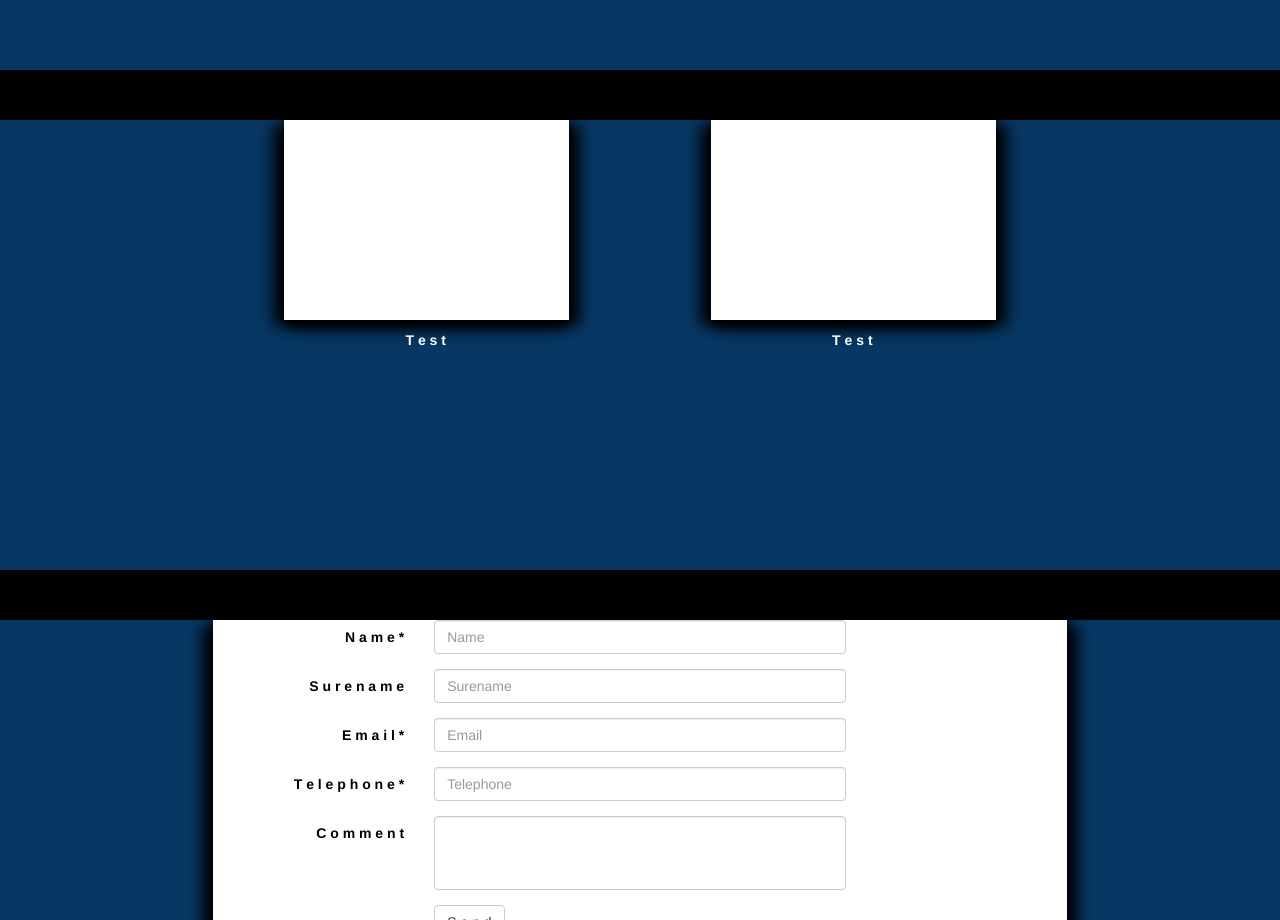
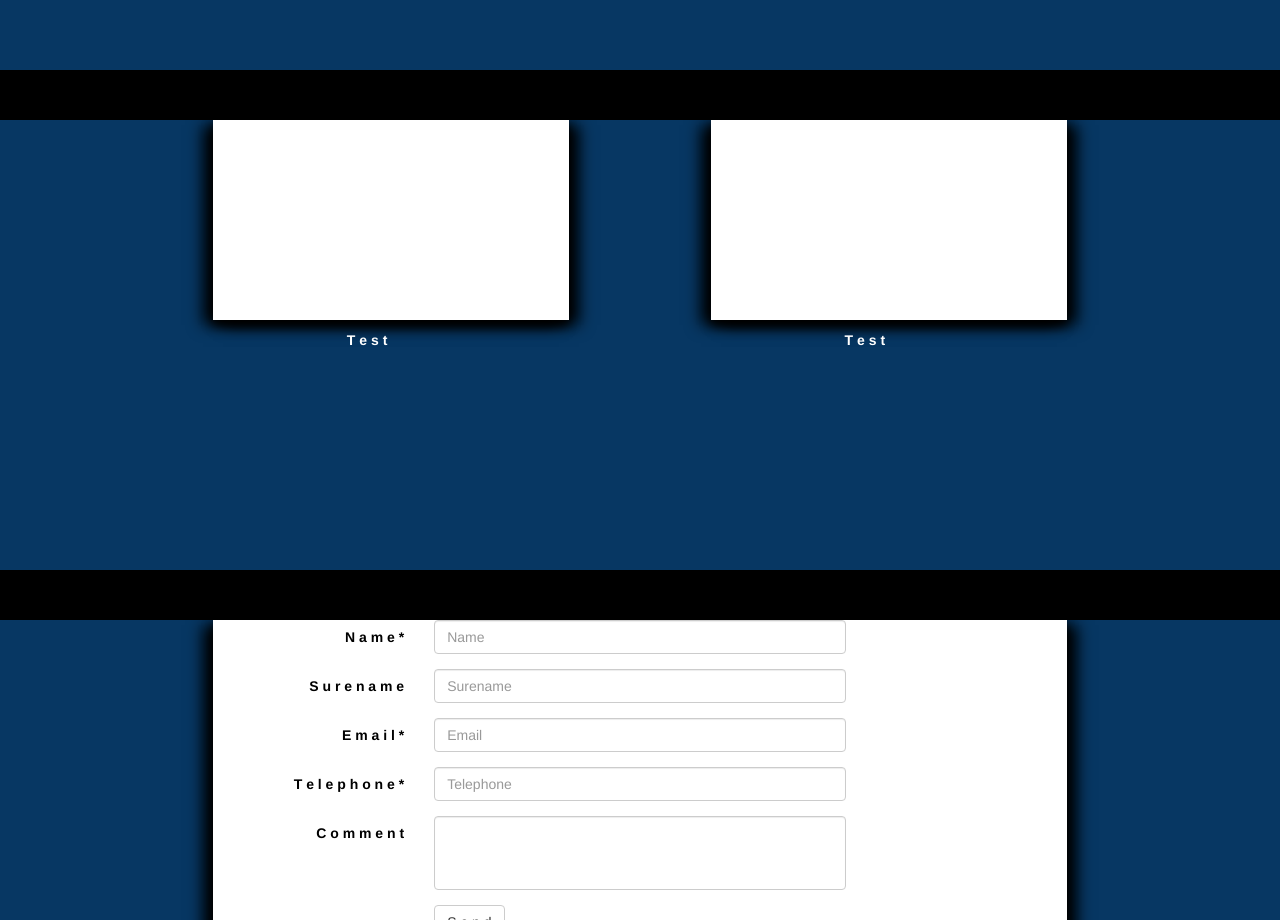
Before and after one commit to blutshitam93/portofilo, a plain HTML site: page src/index.html in a window 1280 px wide. Shown: the part 1080-2000 px from the top of the page. Drawn offline with Linux system fonts and the light colour scheme.

Commit message:
project updated

```diff
--- a/src/assets/js/main.js
+++ b/src/assets/js/main.js
@@ -59,7 +59,6 @@ function event(){
 		//getJson();
 		//$('#theDiv').prepend($('<img>',{id:'theImg',src:'theImg.png'}))
 		$('#projectSlide').removeClass('nt-show').addClass('nt-hide');
-		console.log("tedtedtfetfde");
 	});
 
 	$('.nt-box-project').mouseover(function(event) {
@@ -68,7 +67,7 @@ function event(){
 		$(this).removeClass('nt-box-project-focus');
 	}).click(function(event) {
 		showProject($(this).data('projects'));
-		//$('#projectSlide').removeClass('nt-hide').addClass('nt-show')
+		$('#projectSlide').removeClass('nt-hide').addClass('nt-show')
 	});;
 
 
--- a/src/index.html
+++ b/src/index.html
@@ -53,20 +53,38 @@
 									</div>
 									<div id="" class="col-sm-8 col-md-8">
 										<div id="" class="row">
-											<div id="" class="col-xs-offset-1 col-sm-offset-1 col-xs-4 col-sm-4 col-md-4">
+											<div id="" class="col-xs-5 col-sm-5 col-md-5">
 												<div id="" class="row nt-box-project nt-bg-white nt-font-cl-black nt-box-shadow highSectionProject" data-projects="Portofolio">
 												</div>
-												<label class="col-md-offset-5 nt-font-cl">T e s t</label>
+												<div id="" class="row">
+													<div id="" class="col-xs-4 col-sm-4 col-md-4">
+													</div>
+													<div id="" class="col-xs-4 col-sm-4 col-md-4">
+														<label class="nt-font-cl">T e s t</label>
+													</div>
+													<div id="" class="col-xs-4 col-sm-4 col-md-4">
+													</div>
+												</div>
 											</div>
-											<div id="" class="col-xs-offset-2 col-sm-offset-2 col-xs-4 col-sm-4 col-md-4">
+											<div id="" class="col-xs-2 col-sm-2 col-md-2">
+											</div>
+											<div id="" class="col-xs-5 col-sm-5 col-md-5">
 												<div id="" class="row nt-box-project nt-bg-white nt-font-cl-black nt-box-shadow highSectionProject" data-projects="Website">
 												</div>
-												<label class="col-md-offset-5 nt-font-cl">T e s t</label>
+												<div id="" class="row">
+													<div id="" class="col-xs-4 col-sm-4 col-md-4">
+													</div>
+													<div id="" class="col-xs-4 col-sm-4 col-md-4">
+														<label class="nt-font-cl">T e s t</label>
+													</div>
+													<div id="" class="col-xs-4 col-sm-4 col-md-4">
+													</div>
+												</div>
 											</div>
 										</div>
 										<div id="" class="row">
 											<div id="" class="col-xs-offset-1 col-sm-offset-1 col-xs-4 col-sm-4 col-md-4">
-												<div id="projectSlide" class="row nt-hide nt-box-project nt-bg-white nt-font-cl-black nt-box-shadow highSectionProject">
+												<div id="projectSlide" class="row nt-hide nt-bg-white nt-font-cl-black nt-box-shadow highSectionProject">
 													<div class="nt-undo-blue highSectionProject col-xs-9 col-sm-9 col-md-9">
 													</div>
 													<div class="col-xs-3 col-sm-3 col-md-3">
```
